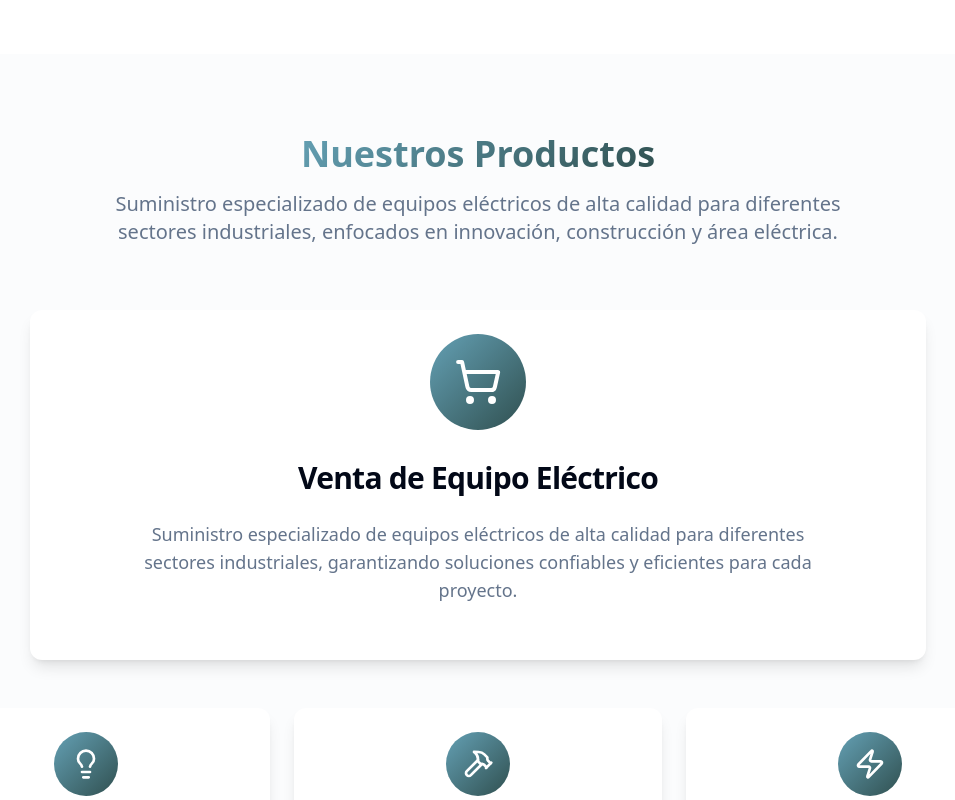
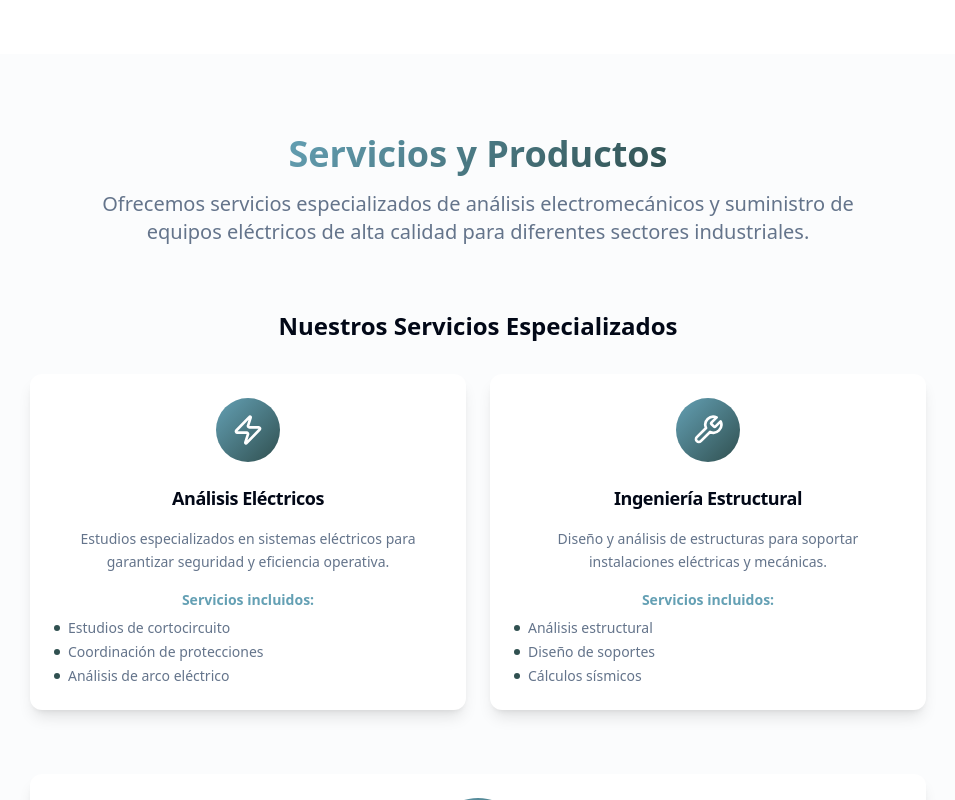
Before and after one commit to UDigital-Business/electro-web-solutions, a React (Vite) app: page / in a window 1280 px wide. Shown: the part 2860-3660 px from the top of the page, without its empty margins (162-1117 px from the left). Built offline with nearby package versions, Linux system fonts and the light colour scheme.

Commit message:
Refactor: Update home page content
Update the home page to focus on product sales and include product benefits.

```diff
--- a/src/components/sections/ProductsSection.tsx
+++ b/src/components/sections/ProductsSection.tsx
@@ -1,8 +1,23 @@
 
-import { ShoppingCart, Lightbulb, Hammer, Zap } from "lucide-react";
+import { ShoppingCart, Lightbulb, Hammer, Zap, Wrench } from "lucide-react";
 import { Card, CardContent, CardHeader, CardTitle } from "@/components/ui/card";
 
 export function ProductsSection() {
+  const servicios = [
+    {
+      icon: Zap,
+      title: "Análisis Eléctricos",
+      description: "Estudios especializados en sistemas eléctricos para garantizar seguridad y eficiencia operativa.",
+      caracteristicas: ["Estudios de cortocircuito", "Coordinación de protecciones", "Análisis de arco eléctrico"]
+    },
+    {
+      icon: Wrench,
+      title: "Ingeniería Estructural",
+      description: "Diseño y análisis de estructuras para soportar instalaciones eléctricas y mecánicas.",
+      caracteristicas: ["Análisis estructural", "Diseño de soportes", "Cálculos sísmicos"]
+    }
+  ];
+
   const areas = [
     {
       icon: Lightbulb,
@@ -29,15 +44,57 @@ export function ProductsSection() {
       <div className="container mx-auto px-4">
         <div className="text-center mb-16">
           <h2 className="text-3xl lg:text-4xl font-bold mb-4">
-            <span className="text-gradient">Nuestros Productos</span>
+            <span className="text-gradient">Servicios y Productos</span>
           </h2>
           <p className="text-xl text-muted-foreground max-w-3xl mx-auto">
-            Suministro especializado de equipos eléctricos de alta calidad para diferentes sectores industriales,
-            enfocados en innovación, construcción y área eléctrica.
+            Ofrecemos servicios especializados de análisis electromecánicos y suministro de equipos eléctricos
+            de alta calidad para diferentes sectores industriales.
           </p>
         </div>
 
-        {/* Main Product Card */}
+        {/* Servicios Principales */}
+        <div className="mb-16">
+          <h3 className="text-2xl font-bold text-center mb-8 text-foreground">
+            Nuestros Servicios Especializados
+          </h3>
+          <div className="grid md:grid-cols-2 gap-6 max-w-4xl mx-auto mb-12">
+            {servicios.map((servicio, index) => (
+              <Card
+                key={index}
+                className="group hover:shadow-xl transition-all duration-300 border-none shadow-lg hover:scale-105 animate-fade-in h-full"
+                style={{ animationDelay: `${index * 0.1}s` }}
+              >
+                <CardHeader className="text-center pb-4">
+                  <div className="flex justify-center mb-4">
+                    <div className="p-4 rounded-full bg-gradient-to-br from-dsae-blue to-dsae-green">
+                      <servicio.icon className="h-8 w-8 text-white" />
+                    </div>
+                  </div>
+                  <CardTitle className="text-lg font-bold text-foreground group-hover:text-dsae-blue transition-colors duration-300">
+                    {servicio.title}
+                  </CardTitle>
+                </CardHeader>
+
+                <CardContent className="text-center space-y-4">
+                  <p className="text-muted-foreground text-sm leading-relaxed">{servicio.description}</p>
+                  <div className="space-y-2">
+                    <h4 className="font-semibold text-sm text-dsae-blue">Servicios incluidos:</h4>
+                    <ul className="space-y-1">
+                      {servicio.caracteristicas.map((caracteristica, idx) => (
+                        <li key={idx} className="flex items-center text-sm text-muted-foreground">
+                          <span className="w-1.5 h-1.5 bg-dsae-green rounded-full mr-2 flex-shrink-0"></span>
+                          {caracteristica}
+                        </li>
+                      ))}
+                    </ul>
+                  </div>
+                </CardContent>
+              </Card>
+            ))}
+          </div>
+        </div>
+
+        {/* Productos */}
         <div className="max-w-4xl mx-auto mb-12">
           <Card className="group hover:shadow-xl transition-all duration-300 border-none shadow-lg animate-fade-in">
             <CardHeader className="text-center pb-6">
@@ -60,7 +117,11 @@ export function ProductsSection() {
           </Card>
         </div>
 
-        {/* Areas */}
+        {/* Áreas de Aplicación */}
+        <div>
+          <h3 className="text-2xl font-bold text-center mb-8 text-foreground">
+            Áreas de Aplicación
+          </h3>
           <div className="grid md:grid-cols-2 lg:grid-cols-3 gap-6 max-w-6xl mx-auto">
             {areas.map((area, index) => (
               <Card
@@ -82,7 +143,7 @@ export function ProductsSection() {
                 <CardContent className="text-center space-y-4">
                   <p className="text-muted-foreground text-sm leading-relaxed">{area.description}</p>
                   <div className="space-y-2">
-                  <h4 className="font-semibold text-sm text-dsae-blue">Áreas de aplicación:</h4>
+                    <h4 className="font-semibold text-sm text-dsae-blue">Características:</h4>
                     <ul className="space-y-1">
                       {area.caracteristicas.map((caracteristica, idx) => (
                         <li key={idx} className="flex items-center text-sm text-muted-foreground">
@@ -97,6 +158,7 @@ export function ProductsSection() {
             ))}
           </div>
         </div>
+      </div>
     </section>
   );
 }
```
Lines whose indentation alone changed are shown as unchanged.
